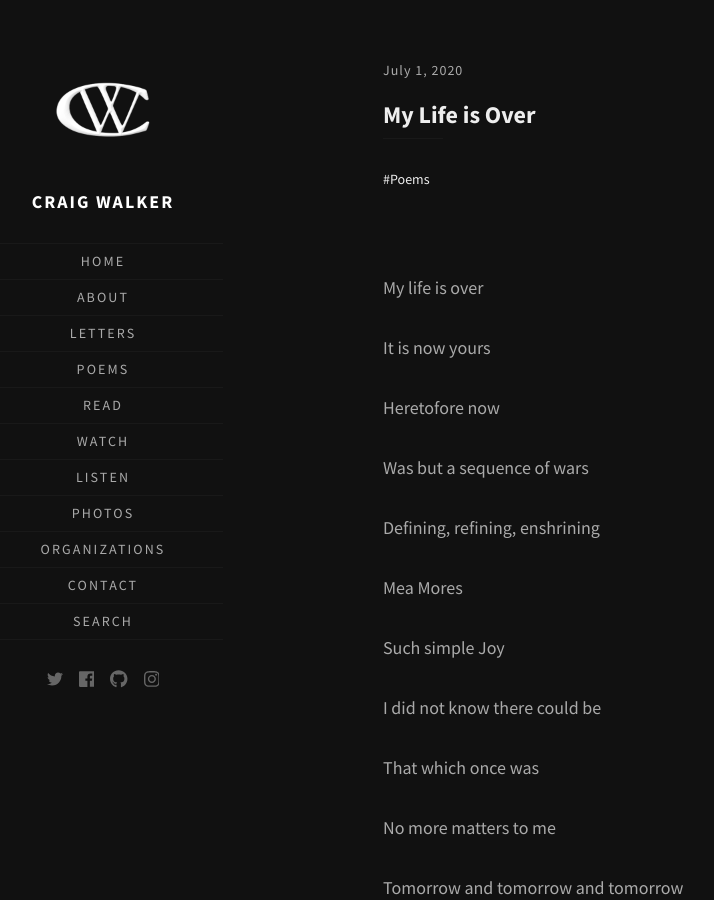
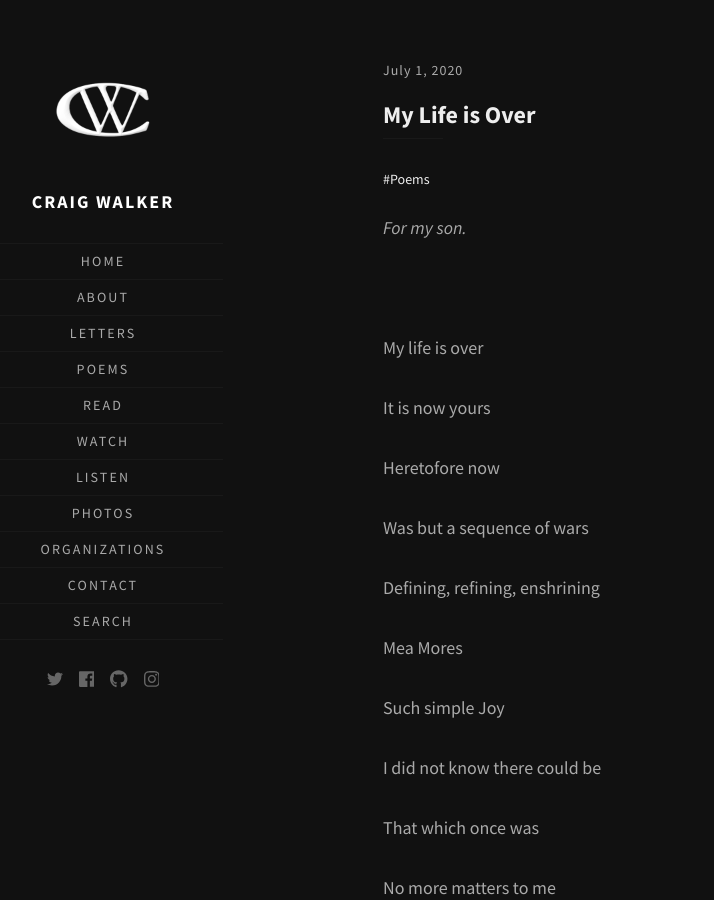
Before and after one commit to walkercraig/walkercraig, a Jekyll site: the page built from _posts/2020/2020-07-01-my-life-is-over.md, in a window 1280 px wide and 900 px high. Shown: the whole window, without its empty margins (47-761 px from the left). Built offline with Jekyll 4.4.1, drawn with Linux system fonts in a browser that asks for light colours; some web fonts are replaced.

Commit message:
Update 2020-07-01-my-life-is-over.md

```diff
--- a/_posts/2020/2020-07-01-my-life-is-over.md
+++ b/_posts/2020/2020-07-01-my-life-is-over.md
@@ -3,6 +3,8 @@ layout: post
 tag: [ Poems ]
 title: My Life is Over
 ---
+
+*For my son.*
 
 <br/>
 
```
